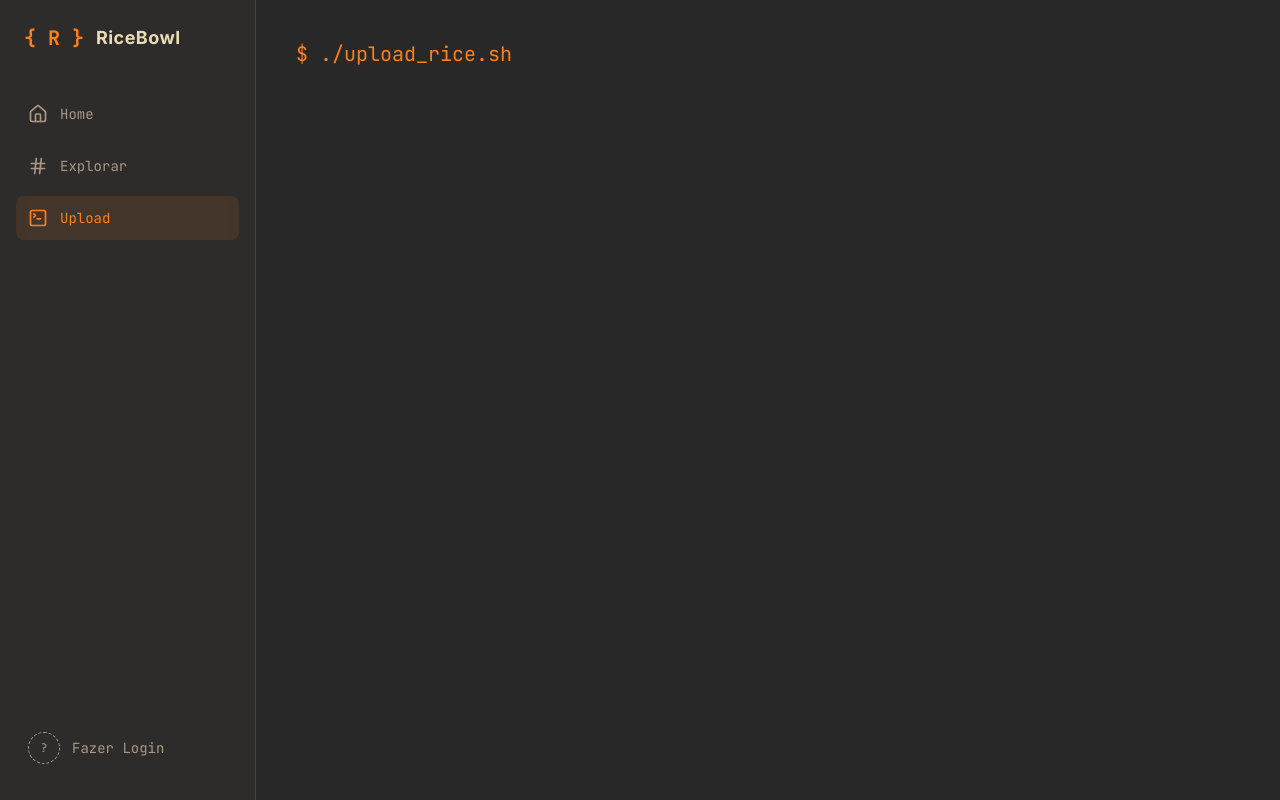
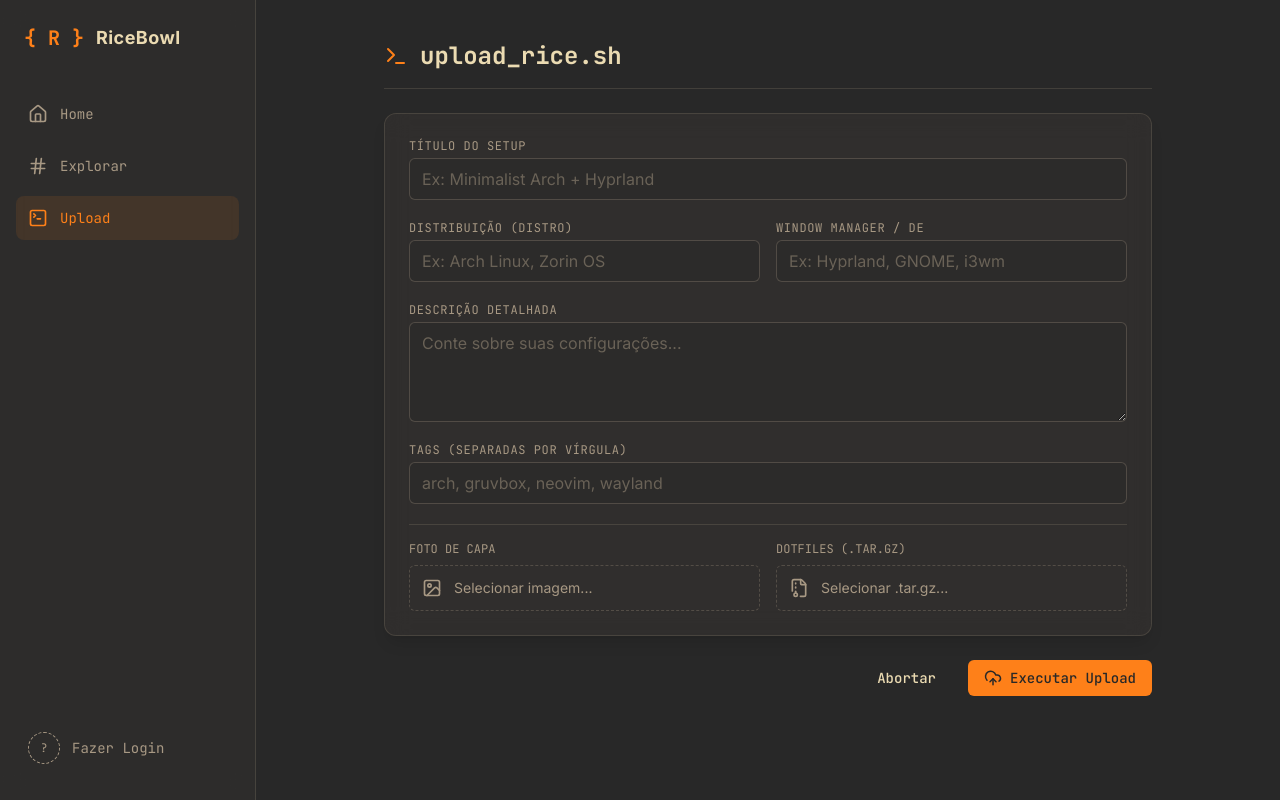
Before and after one commit to Leticia-Celestino/RiceBowl, a React (Vite) app in the folder frontend/: page /upload in a window 1280 px wide. Built offline with nearby package versions, Linux system fonts and the light colour scheme; no server answers.

Commit message:
corrigindo erro: ajustes no front junto ao back

```diff
--- a/frontend/src/App.tsx
+++ b/frontend/src/App.tsx
@@ -1,9 +1,9 @@
 import { Routes, Route } from 'react-router-dom';
 import { MainLayout } from './layouts/MainLayout';
 import { Home } from './pages/Home';
-import { Login } from './pages/Login'; // <- Importe aqui
+import { Login } from './pages/Login';
+import { Upload } from './pages/Upload';
 
-const UploadPlaceholder = () => <div className="text-gruvbox-primary font-mono text-xl">$ ./upload_rice.sh</div>;
 const ExplorePlaceholder = () => <div className="text-gruvbox-primary font-mono text-xl">$ grep -r "minimalist" /rices</div>;
 
 function App() {
@@ -12,7 +12,7 @@ function App() {
       <Route element={<MainLayout />}>
         <Route path="/" element={<Home />} />
         <Route path="/explore" element={<ExplorePlaceholder />} />
-        <Route path="/upload" element={<UploadPlaceholder />} />
+        <Route path="/upload" element={<Upload />} />
       </Route>
 
       {/* Rota de Login usando o componente real */}
--- a/frontend/src/components/ui/RiceCard.tsx
+++ b/frontend/src/components/ui/RiceCard.tsx
@@ -11,11 +11,10 @@ export function RiceCard({ rice }: RiceCardProps) {
     return (
         <GlassPanel className="overflow-hidden group cursor-pointer hover:border-gruvbox-primary/50 transition-colors break-inside-avoid mb-6">
 
-            {/* Foto de Capa com Efeito Hover */}
             <div className="w-full aspect-video bg-gruvbox-bg/50 relative overflow-hidden border-b border-gruvbox-gray/20">
-                {rice.coverImageUrl ? (
+                {rice.coverUrl ? (
                     <img
-                        src={rice.coverImageUrl}
+                        src={rice.coverUrl}
                         alt={rice.title}
                         className="w-full h-full object-cover group-hover:scale-105 transition-transform duration-500"
                     />
@@ -26,13 +25,11 @@ export function RiceCard({ rice }: RiceCardProps) {
                 )}
             </div>
 
-            {/* Corpo do Card */}
             <div className="p-4 flex flex-col gap-3">
                 <h2 className="font-sans font-bold text-lg text-gruvbox-fg line-clamp-1">
                     {rice.title}
                 </h2>
 
-                {/* Tags */}
                 <div className="flex flex-wrap gap-2">
                     {rice.tags.slice(0, 3).map(tag => (
                         <Tag key={tag} label={tag} />
@@ -44,16 +41,15 @@ export function RiceCard({ rice }: RiceCardProps) {
                     )}
                 </div>
 
-                {/* Rodapé: Autor e Data */}
                 <div className="flex items-center justify-between mt-2 pt-3 border-t border-gruvbox-gray/10">
                     <div className="flex items-center gap-2">
                         <Avatar
-                            src={rice.author?.avatarUrl}
-                            alt={rice.author?.nickname || 'user'}
+                            src={undefined}
+                            alt={rice.authorNickname || 'user'}
                             size="sm"
                         />
                         <span className="font-mono text-xs text-gruvbox-gray group-hover:text-gruvbox-fg transition-colors">
-                            @{rice.author?.nickname || 'unknown'}
+                            @{rice.authorNickname || 'unknown'}
                         </span>
                     </div>
                 </div>
--- /dev/null
+++ b/frontend/src/pages/Upload.tsx
@@ -0,0 +1,176 @@
+// src/pages/Upload.tsx
+import { useState } from 'react';
+import { useNavigate } from 'react-router-dom';
+import { api } from '../config/api';
+import { GlassPanel } from '../components/ui/GlassPanel';
+import { Input } from '../components/ui/Input';
+import { Textarea } from '../components/ui/Textarea';
+import { Button } from '../components/ui/Button';
+import { Terminal, UploadCloud, Image as ImageIcon, FileArchive } from 'lucide-react';
+
+export function Upload() {
+    const navigate = useNavigate();
+
+    // Estados do Formulário (Textos)
+    const [title, setTitle] = useState('');
+    const [description, setDescription] = useState('');
+    const [distro, setDistro] = useState('');
+    const [windowManager, setWindowManager] = useState('');
+    const [tagsText, setTagsText] = useState('');
+
+    // Estados dos Arquivos
+    const [coverFile, setCoverFile] = useState<File | null>(null);
+    const [configFile, setConfigFile] = useState<File | null>(null);
+
+    // Estados de Controle
+    const [isLoading, setIsLoading] = useState(false);
+    const [error, setError] = useState('');
+
+    const handleSubmit = async (e: React.FormEvent) => {
+        e.preventDefault();
+        setError('');
+        setIsLoading(true);
+
+        try {
+            const tagsArray = tagsText.split(',').map(tag => tag.trim()).filter(Boolean);
+
+            // 1. Envio dos dados de texto (JSON)
+            const riceResponse = await api.post('/rices', {
+                title,
+                description,
+                distro,
+                windowManager,
+                tags: tagsArray
+            });
+
+            const riceId = riceResponse.data.id;
+
+            // 2. Envio da imagem de capa (Multipart)
+            if (coverFile) {
+                const coverFormData = new FormData();
+                coverFormData.append('file', coverFile);
+                await api.patch(`/rices/${riceId}/cover`, coverFormData, {
+                    headers: { 'Content-Type': 'multipart/form-data' }
+                });
+            }
+
+            // 3. Envio dos dotfiles (Multipart)
+            if (configFile) {
+                const configFormData = new FormData();
+                configFormData.append('file', configFile);
+                await api.patch(`/rices/${riceId}/config`, configFormData, {
+                    headers: { 'Content-Type': 'multipart/form-data' }
+                });
+            }
+
+            // Sucesso! Redireciona para a Home
+            navigate('/');
+
+        } catch {
+            setError('Erro ao enviar os dados. Verifique a conexão com o servidor e o tamanho dos arquivos.');
+        } finally {
+            setIsLoading(false);
+        }
+    };
+
+    return (
+        <div className="max-w-3xl mx-auto space-y-6 animate-in slide-in-from-bottom-4 duration-500">
+
+            <div className="flex items-center gap-3 border-b border-gruvbox-gray/20 pb-4">
+                <Terminal className="text-gruvbox-primary" size={24} />
+                <h1 className="text-2xl font-mono font-bold text-gruvbox-fg">upload_rice.sh</h1>
+            </div>
+
+            <form onSubmit={handleSubmit} className="space-y-6">
+                <GlassPanel className="p-6 flex flex-col gap-5">
+
+                    <Input
+                        label="Título do Setup"
+                        placeholder="Ex: Minimalist Arch + Hyprland"
+                        value={title}
+                        onChange={(e) => setTitle(e.target.value)}
+                        required
+                    />
+
+                    <div className="grid grid-cols-1 sm:grid-cols-2 gap-4">
+                        <Input
+                            label="Distribuição (Distro)"
+                            placeholder="Ex: Arch Linux, Zorin OS"
+                            value={distro}
+                            onChange={(e) => setDistro(e.target.value)}
+                            required
+                        />
+                        <Input
+                            label="Window Manager / DE"
+                            placeholder="Ex: Hyprland, GNOME, i3wm"
+                            value={windowManager}
+                            onChange={(e) => setWindowManager(e.target.value)}
+                            required
+                        />
+                    </div>
+
+                    <Textarea
+                        label="Descrição Detalhada"
+                        placeholder="Conte sobre suas configurações..."
+                        value={description}
+                        onChange={(e) => setDescription(e.target.value)}
+                        required
+                    />
+
+                    <Input
+                        label="Tags (separadas por vírgula)"
+                        placeholder="arch, gruvbox, neovim, wayland"
+                        value={tagsText}
+                        onChange={(e) => setTagsText(e.target.value)}
+                        required
+                    />
+
+                    <div className="pt-4 border-t border-gruvbox-gray/20 grid grid-cols-1 sm:grid-cols-2 gap-4">
+
+                        <div className="flex flex-col gap-2">
+                            <label className="text-xs font-mono text-gruvbox-gray uppercase">Foto de Capa</label>
+                            <label className={`flex items-center gap-3 p-3 border border-dashed rounded-md cursor-pointer transition-colors ${coverFile ? 'border-gruvbox-accent text-gruvbox-accent bg-gruvbox-accent/10' : 'border-gruvbox-gray/30 text-gruvbox-gray hover:bg-gruvbox-gray/5'}`}>
+                                <ImageIcon size={20} />
+                                <span className="font-sans text-sm truncate">{coverFile ? coverFile.name : 'Selecionar imagem...'}</span>
+                                <input
+                                    type="file"
+                                    accept="image/*"
+                                    className="hidden"
+                                    onChange={(e) => setCoverFile(e.target.files?.[0] || null)}
+                                />
+                            </label>
+                        </div>
+
+                        <div className="flex flex-col gap-2">
+                            <label className="text-xs font-mono text-gruvbox-gray uppercase">Dotfiles (.tar.gz)</label>
+                            <label className={`flex items-center gap-3 p-3 border border-dashed rounded-md cursor-pointer transition-colors ${configFile ? 'border-gruvbox-primary text-gruvbox-primary bg-gruvbox-primary/10' : 'border-gruvbox-gray/30 text-gruvbox-gray hover:bg-gruvbox-gray/5'}`}>
+                                <FileArchive size={20} />
+                                <span className="font-sans text-sm truncate">{configFile ? configFile.name : 'Selecionar .tar.gz...'}</span>
+                                <input
+                                    type="file"
+                                    accept=".tar.gz,.zip"
+                                    className="hidden"
+                                    onChange={(e) => setConfigFile(e.target.files?.[0] || null)}
+                                />
+                            </label>
+                        </div>
+
+                    </div>
+
+                    {error && <span className="text-sm text-gruvbox-error font-mono bg-gruvbox-error/10 p-3 rounded-md">{error}</span>}
+
+                </GlassPanel>
+
+                <div className="flex justify-end gap-4">
+                    <Button type="button" variant="ghost" onClick={() => navigate('/')}>
+                        Abortar
+                    </Button>
+                    <Button type="submit" icon={<UploadCloud size={18} />} disabled={isLoading}>
+                        {isLoading ? 'Compilando pacotes...' : 'Executar Upload'}
+                    </Button>
+                </div>
+            </form>
+
+        </div>
+    );
+}
```
Also changed, not shown: frontend/src/types/rice.ts (+7 -2 lines), 1 other file (tests, documents, lock files or other folders).
